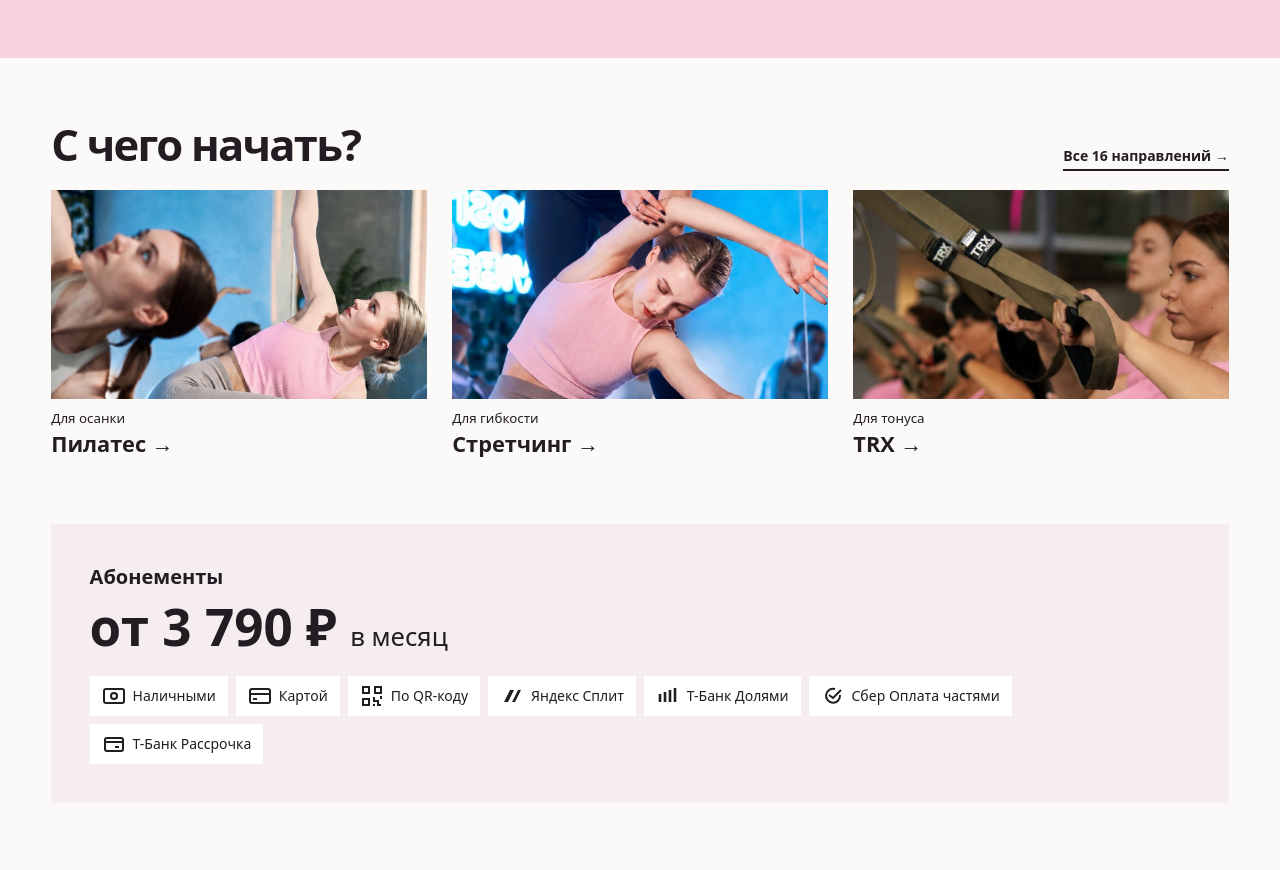
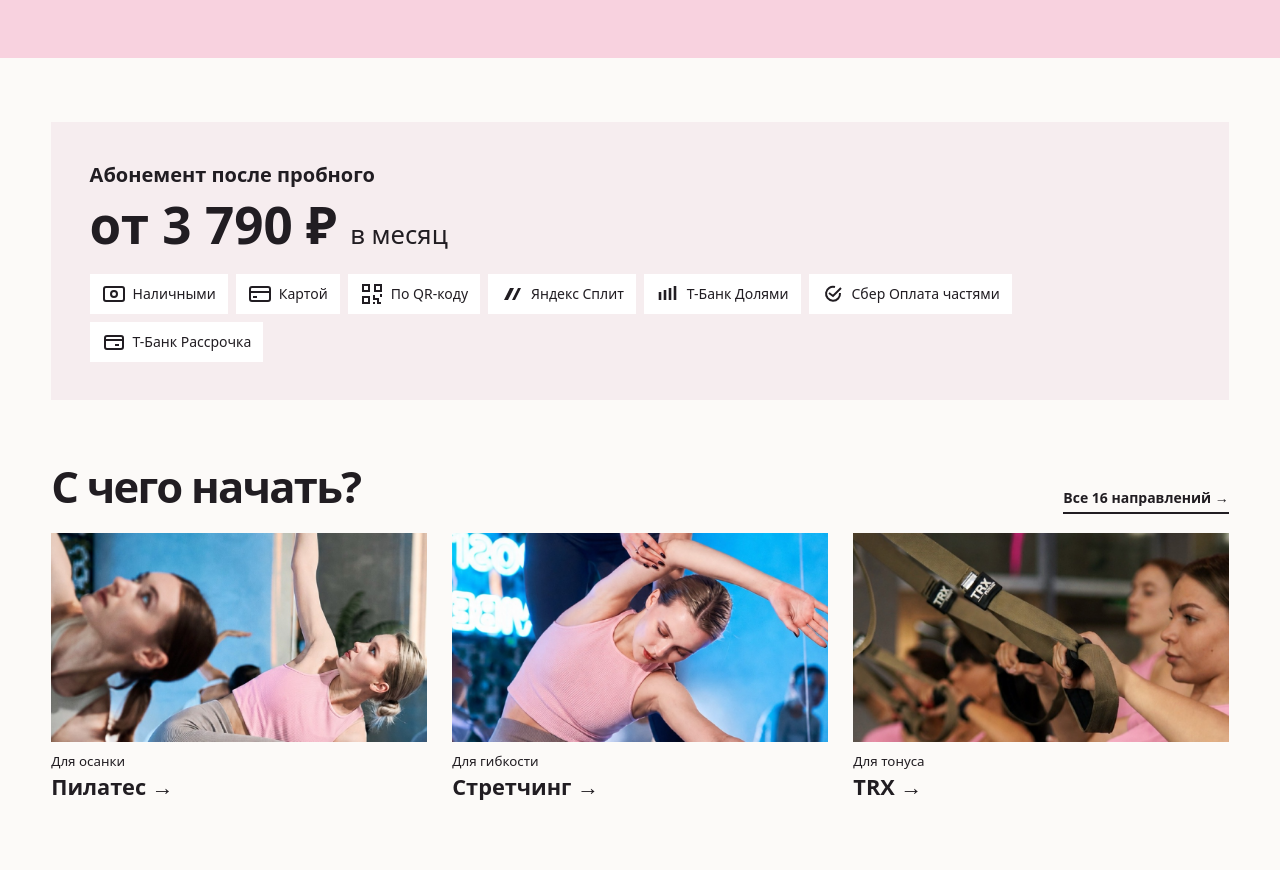
Before and after one commit to UmkaNelson/s-class-krd-clubs, a plain HTML site: page index.html in a window 1280 px wide. Shown: the part 1380-2250 px from the top of the page. Drawn offline with Linux system fonts and the light colour scheme.

Commit message:
Move membership price between first visit and directions

```diff
--- a/index.html
+++ b/index.html
@@ -34,11 +34,8 @@
     <a class="call" id="contact"></a>
   </div>
 </section>
-<section class="pad compact">
-  <div class="heading"><h2>С чего начать?</h2><a class="arrow" href="directions.html">Все 16 направлений →</a></div>
-  <div class="choices" id="choices"></div>
-  <div class="membership">
-    <h3>Абонементы</h3>
+<section class="membership" id="membership">
+    <h2>Абонемент после пробного</h2>
     <p class="membership-price">от 3&nbsp;790&nbsp;₽ <span>в месяц</span></p>
     <ul class="payment-methods" aria-label="Способы оплаты">
       <li><svg aria-hidden="true" viewBox="0 0 24 24" width="24" height="24" fill="none" stroke="currentColor" stroke-width="2"><rect x="2" y="5" width="20" height="14" rx="2"/><circle cx="12" cy="12" r="3"/></svg>Наличными</li>
@@ -49,7 +46,10 @@
       <li><svg aria-hidden="true" viewBox="0 0 24 24" width="24" height="24"><path d="M19 11a7 7 0 1 1-5-6m-6 6 4 3 8-8" fill="none" stroke="currentColor" stroke-width="2"/></svg>Сбер Оплата частями</li>
       <li><svg aria-hidden="true" viewBox="0 0 24 24" width="24" height="24"><rect x="3" y="6" width="18" height="13" rx="2" fill="none" stroke="currentColor" stroke-width="2"/><path d="M4 10h16m-7 5h4" stroke="currentColor" stroke-width="2"/></svg>Т-Банк Рассрочка</li>
     </ul>
-  </div>
+</section>
+<section class="pad compact">
+  <div class="heading"><h2>С чего начать?</h2><a class="arrow" href="directions.html">Все 16 направлений →</a></div>
+  <div class="choices" id="choices"></div>
 </section>
 <section class="pad compact">
   <h2>Отзывы участниц</h2>
--- a/trial.css
+++ b/trial.css
@@ -100,8 +100,8 @@
   to { stroke-dashoffset: -100; }
 }
 
-.membership { margin-top: clamp(32px, 5vw, 64px); padding: clamp(20px, 3vw, 40px); background: #f6edeF; }
-.membership h3 { margin: 0; font-size: 20px; }
+.membership { margin: clamp(32px, 5vw, 64px) clamp(18px, 4vw, 56px) 0; padding: clamp(20px, 3vw, 40px); background: #f6edeF; }
+.membership h2 { margin: 0; font-size: 20px; }
 .membership-price { margin: 6px 0 20px; font-size: clamp(30px, 4vw, 56px); font-weight: 700; line-height: 1.15; }
 .membership-price span { display: inline-block; font-size: 0.5em; font-weight: 500; }
 .payment-methods { display: flex; flex-wrap: wrap; gap: 8px; margin: 0; padding: 0; list-style: none; }
```
